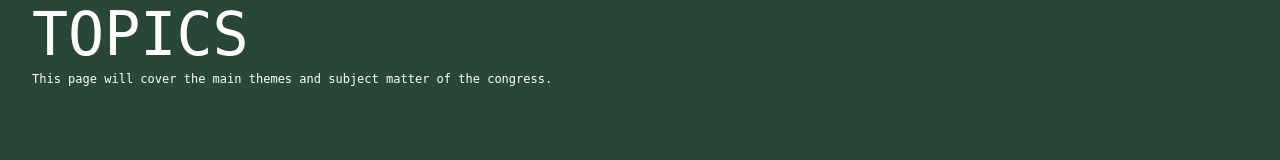
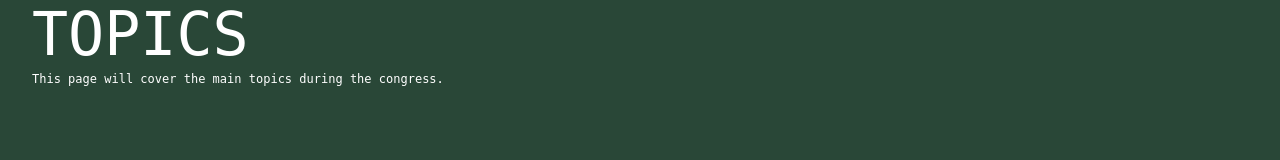
Before and after one commit to jpoblet/wgic26, a Next.js app in the folder landing-wgic26/: page /program/topics in a window 1280 px wide. Shown: the part 162-322 px from the top of the page. Built offline with nearby package versions, Linux system fonts and the light colour scheme.

Commit message:
small copy change

```diff
--- a/landing-wgic26/src/app/program/topics/page.tsx
+++ b/landing-wgic26/src/app/program/topics/page.tsx
@@ -2,7 +2,7 @@ const Topics = () => {
     return (
         <div className="p-8">
             <h1>Topics</h1>
-            <p>This page will cover the main themes and subject matter of the congress.</p>
+            <p>This page will cover the main topics during the congress.</p>
         </div>
     );
 };
```
